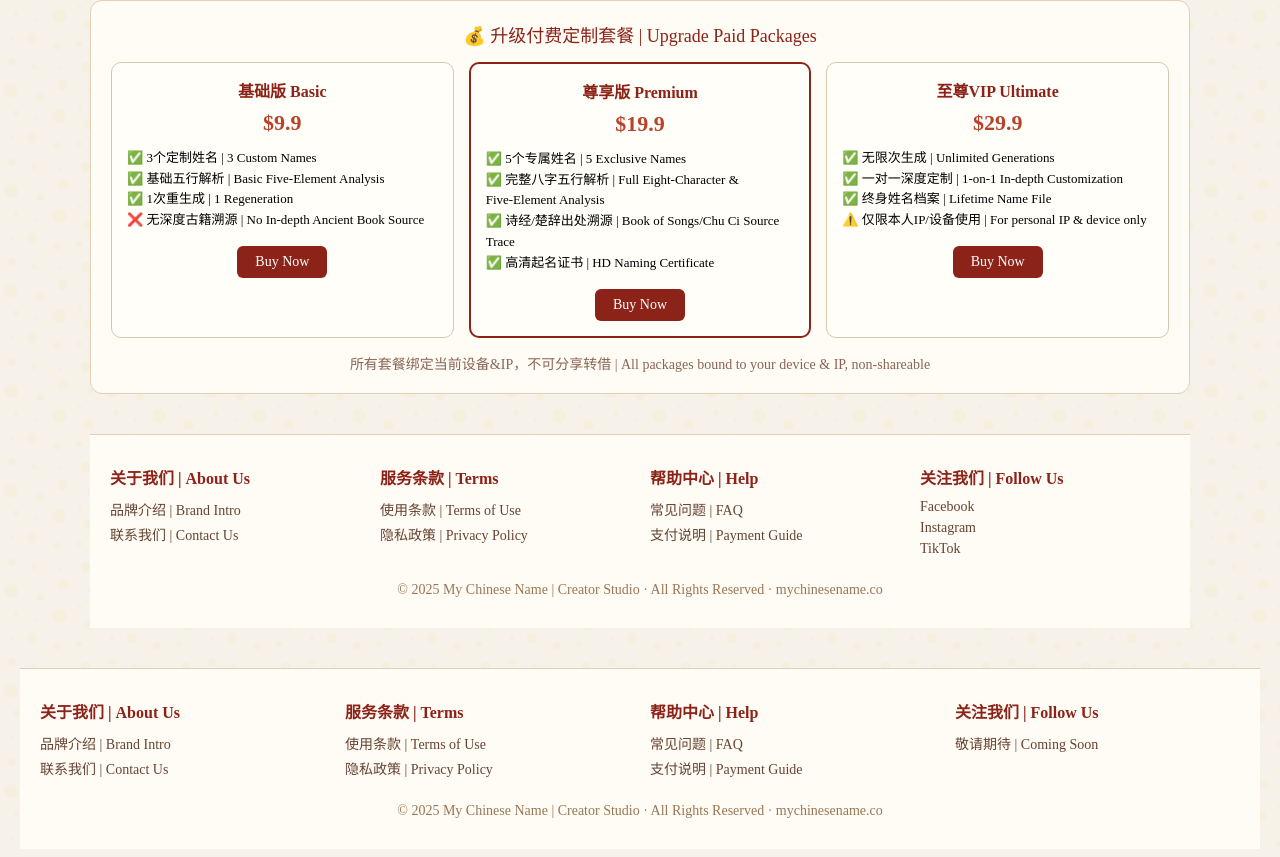
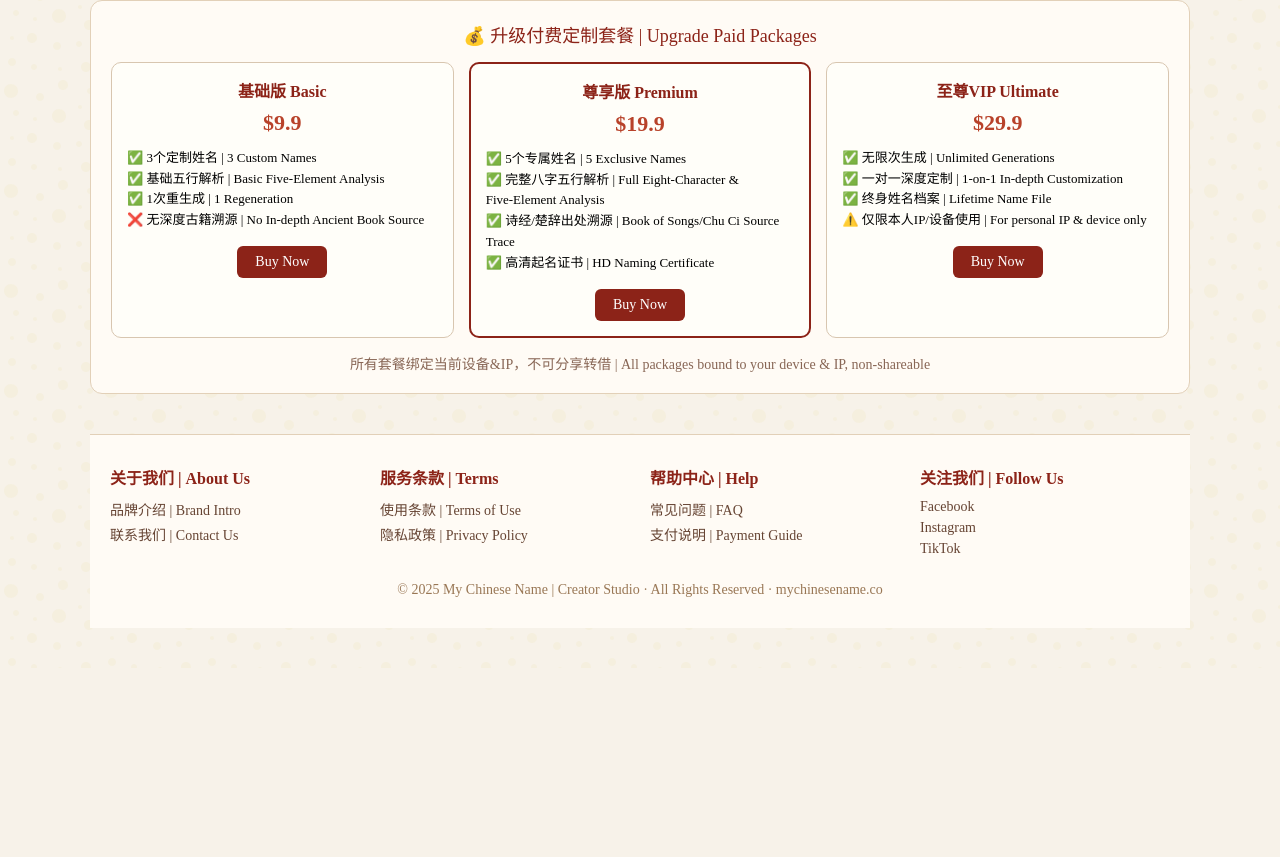
Before and after one commit to fiona-lee588/my-name-site, a website: page index.html in a window 1280 px wide. Shown: the part 1420-2277 px from the top of the page. After the commit the page ends 2088 px from the top, so only its background shows below. Drawn offline with Linux system fonts and the light colour scheme.

Commit message:
完整网站最新版

```diff
--- a/index.html
+++ b/index.html
@@ -1,11 +1,10 @@
 <!DOCTYPE html>
 <html lang="zh-CN">
-<head>
-<meta charset="UTF-8">
-<meta name="description" content="My Chinese Name - Custom elegant Chinese names based on Book of Songs & Hundred Family Surnames for global users.">
-<meta name="keywords" content="my chinese name, custom chinese name, Book of Songs, chinese name creator">
+<head><meta charset="UTF-8">
 <meta name="viewport" content="width=device-width, initial-scale=1.0">
-<title>My Chinese Name | Creator Studio - Elegant Chinese Name Generator</title>
+<meta name="keywords" content="Chinese name for foreigners,custom Chinese name,foreign Chinese name,mychinesename">
+<meta name="description" content="Get your elegant and meaningful Chinese name for foreigners, reliable cross‑border payment consultation service.">
+<title>My Chinese Name｜Custom Elegant Chinese Name for Foreigners</title>
 <style>
 *{margin:0;padding:0;box-sizing:border-box;font-family:"Noto Serif SC",serif}
 body{
@@ -606,29 +605,4 @@
 }
 </script>
 </body>
-</html>    <div class="footer">
-        <div class="footer-row">
-            <div class="footer-col">
-                <h4>关于我们 | About Us</h4>
-                <a href="/brand-intro">品牌介绍 | Brand Intro</a>
-                <a href="/contact-us">联系我们 | Contact Us</a>
-            </div>
-            <div class="footer-col">
-                <h4>服务条款 | Terms</h4>
-                <a href="/terms">使用条款 | Terms of Use</a>
-                <a href="/privacy">隐私政策 | Privacy Policy</a>
-            </div>
-            <div class="footer-col">
-                <h4>帮助中心 | Help</h4>
-                <a href="/faq">常见问题 | FAQ</a>
-                <a href="/payment-guide">支付说明 | Payment Guide</a>
-            </div>
-            <div class="footer-col">
-                <h4>关注我们 | Follow Us</h4>
-                <a href="#">敬请期待 | Coming Soon</a>
-            </div>
-        </div>
-        <div class="copyright">
-            © 2025 My Chinese Name | Creator Studio · All Rights Reserved · mychinesename.co
-        </div>
-    </div>
+</html>
```
Also changed, not shown: 1 other file.
